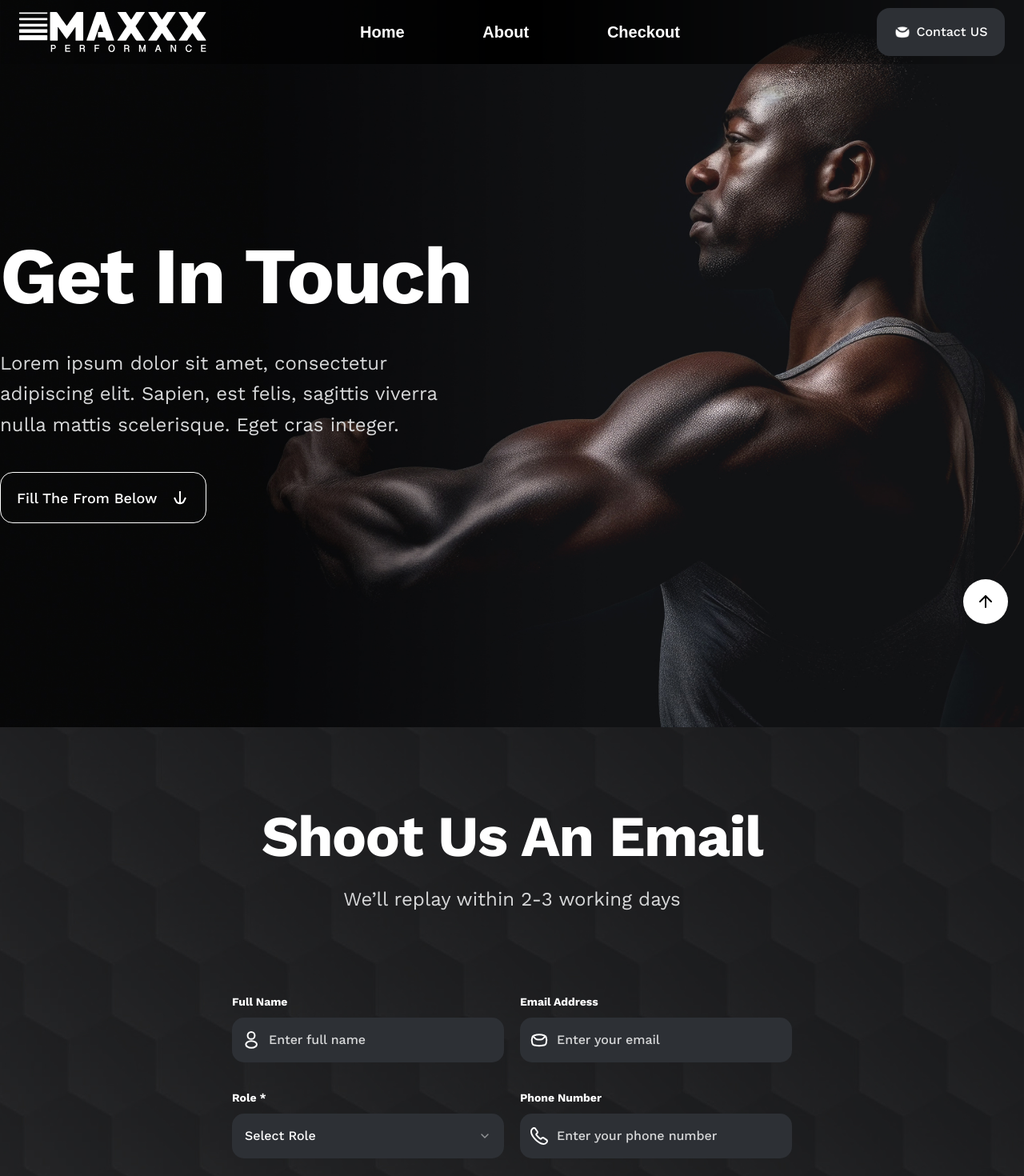
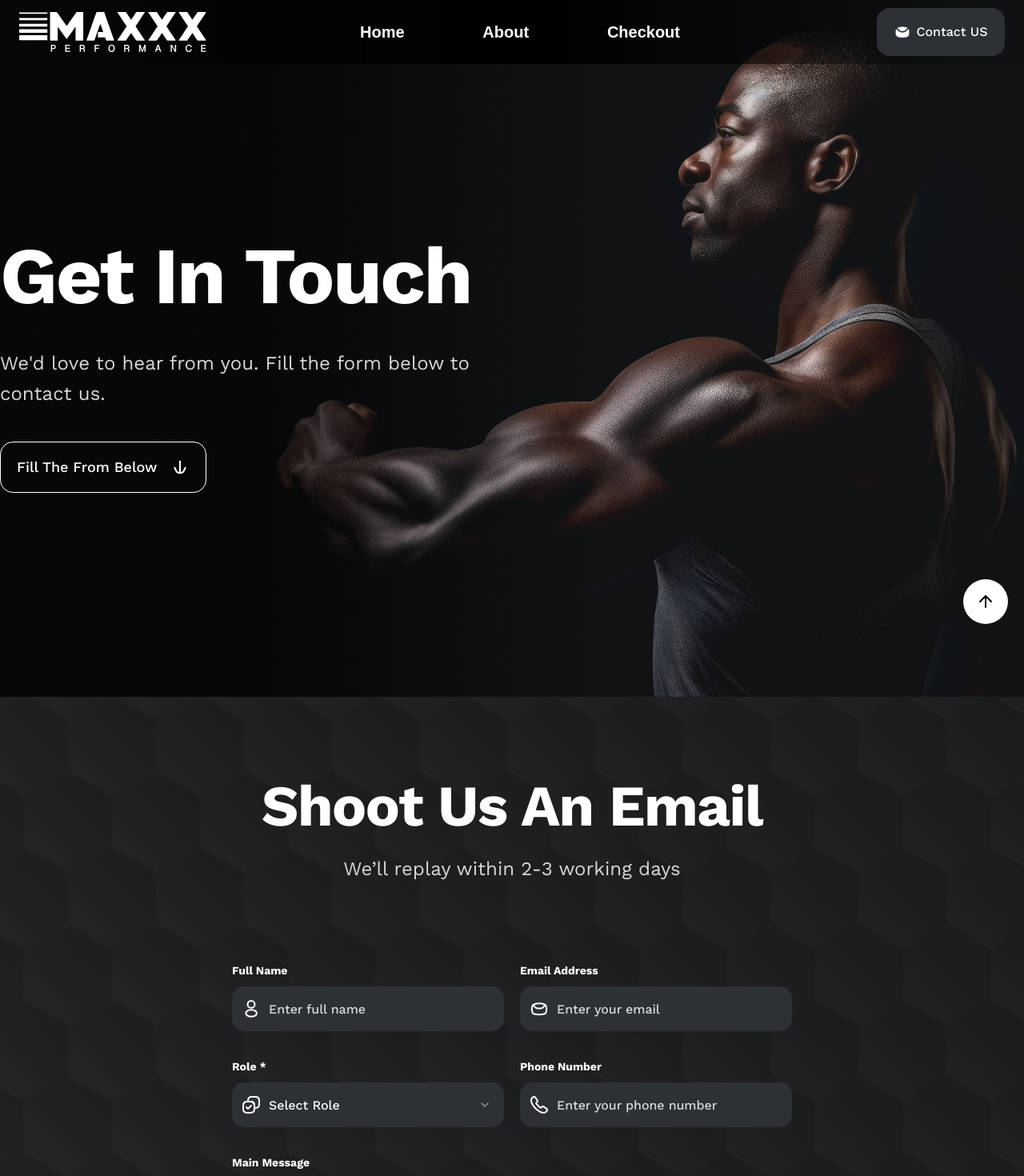
Before and after one commit to mickeyminion14/shadcn-ui, a Next.js app: page /contact-us in a window 1280 px wide. Shown: the top 1470 px of the page at 80% size. Built offline with nearby package versions, Linux system fonts and the light colour scheme.

Commit message:
select dropdown ui is done

```diff
--- a/app/(marketing)/contact-us/_components/contact-form/contact.module.scss
+++ b/app/(marketing)/contact-us/_components/contact-form/contact.module.scss
@@ -60,9 +60,9 @@
             left: 12px;
 
 
-            &+input,
-            textarea,
-            button[role="combobox"] {
+            &~input,
+            &~textarea,
+            &~button[role="combobox"] {
                 padding-left: 46px;
             }
         }
--- a/app/(marketing)/contact-us/_components/contact-form/index.tsx
+++ b/app/(marketing)/contact-us/_components/contact-form/index.tsx
@@ -131,6 +131,7 @@ const ContactForm = () => {
                   render={({ field }) => (
                     <FormItem className={styles.formField}>
                       <FormLabel>Role *</FormLabel>
+                      <RoleIcon />
                       <Select
                         onValueChange={field.onChange}
                         defaultValue={field.value}
--- a/app/(marketing)/contact-us/_components/hero-section/index.tsx
+++ /dev/null
@@ -1,26 +0,0 @@
-import React from "react";
-import styles from "./hero-section.module.scss";
-import { Button } from "@/components/ui/button";
-import ArrowDownIcon from "../../_icons/arrow-down";
-
-const HeroSection = () => {
-  return (
-    <section className={styles.heroSection}>
-      <div className={styles.heroSectionWrapper}>
-        <div className={styles.heroContentWrap}>
-          <h1 className={styles.title}>Get In Touch</h1>
-          <p className={styles.description}>
-            Lorem ipsum dolor sit amet, consectetur adipiscing elit. Sapien, est
-            felis, sagittis viverra nulla mattis scelerisque. Eget cras integer.
-          </p>
-          <Button variant={"primary_outline"} className={styles.button}>
-            Fill The From Below
-            <ArrowDownIcon />
-          </Button>
-        </div>
-      </div>
-    </section>
-  );
-};
-
-export default HeroSection;
--- a/app/(marketing)/contact-us/page.tsx
+++ b/app/(marketing)/contact-us/page.tsx
@@ -1,12 +1,29 @@
+"use client";
+import HeroSection from "@/components/hero-section";
 import GetStarted from "../../../components/get-started";
 import ContactForm from "./_components/contact-form";
-import HeroSection from "./_components/hero-section";
+import { HeroData } from "@/components/hero-section/hero-section.interface";
 // import LocationMap from "./_components/location-map";
 
 const ContactUs = () => {
+  const heroObj: HeroData = {
+    image: "/images/contact-us.png",
+    title: "Get In Touch",
+    description:
+      "We'd love to hear from you. Fill the form below to contact us.",
+    button: {
+      text: "Fill The From Below",
+    },
+  };
+
+  const handleHeroButton = () => {
+    console.log(heroObj);
+  };
+
   return (
     <div className="contactUsWrapper">
-      <HeroSection />
+      <HeroSection heroData={heroObj} handleButton={handleHeroButton} />
+
       {/* <LocationMap /> */}
       <ContactForm />
       <GetStarted />
--- /dev/null
+++ b/components/hero-section/_icons/arrow-down.tsx
@@ -0,0 +1,24 @@
+import React from "react";
+
+const ArrowDownIcon = () => {
+  return (
+    <>
+      <svg
+        width="24"
+        height="24"
+        viewBox="0 0 24 24"
+        fill="none"
+        xmlns="http://www.w3.org/2000/svg"
+      >
+        <path
+          fillRule="evenodd"
+          clipRule="evenodd"
+          d="M19.8945 12.4472L17.2582 17.7199L16.3879 17.2848L17.2582 17.7199C16.9254 18.3855 16.3857 18.9253 15.72 19.2581C13.3783 20.4289 10.6219 20.4289 8.28016 19.2581C7.61455 18.9253 7.07484 18.3855 6.74204 17.7199L4.10568 12.4472L5.89453 11.5528L8.53089 16.8255C8.67017 17.1041 8.89604 17.3299 9.17459 17.4692C9.75672 17.7603 10.3726 17.9561 11.0001 18.0566L11.0001 4L13.0001 4L13.0001 18.0566C13.6276 17.9561 14.2435 17.7603 14.8256 17.4692C15.1042 17.3299 15.33 17.1041 15.4693 16.8255L16.3637 17.2727L15.4693 16.8255L18.1057 11.5528L19.8945 12.4472Z"
+          fill="white"
+        />
+      </svg>
+    </>
+  );
+};
+
+export default ArrowDownIcon;
--- /dev/null
+++ b/components/hero-section/hero-section.interface.ts
@@ -0,0 +1,13 @@
+export interface HeroData {
+    image: string;
+    title: string;
+    description: string;
+    button: {
+        text: string;
+    };
+}
+
+export interface HeroProps {
+    heroData: HeroData;
+    handleButton: () => void;
+}
--- /dev/null
+++ b/components/hero-section/index.tsx
@@ -0,0 +1,30 @@
+"use client";
+import React from "react";
+import styles from "./hero-section.module.scss";
+import { Button } from "@/components/ui/button";
+import ArrowDownIcon from "./_icons/arrow-down";
+import { HeroProps } from "./hero-section.interface";
+
+const HeroSection = (props: HeroProps) => {
+  const { heroData, handleButton } = props;
+  return (
+    <section className={styles.heroSection}>
+      <div className={styles.heroSectionWrapper}>
+        <div className={styles.heroContentWrap}>
+          <h1 className={styles.title}> {heroData?.title}</h1>
+          <p className={styles.description}>{heroData?.description}</p>
+          <Button
+            variant={"primary_outline"}
+            className={styles.button}
+            onClick={() => handleButton}
+          >
+            {heroData?.button?.text}
+            <ArrowDownIcon />
+          </Button>
+        </div>
+      </div>
+    </section>
+  );
+};
+
+export default HeroSection;
```
Also changed, not shown: components/hero-section/hero-section.module.scss (renamed from app/(marketing)/contact-us/_components/hero-section/hero-section.module.scss).
